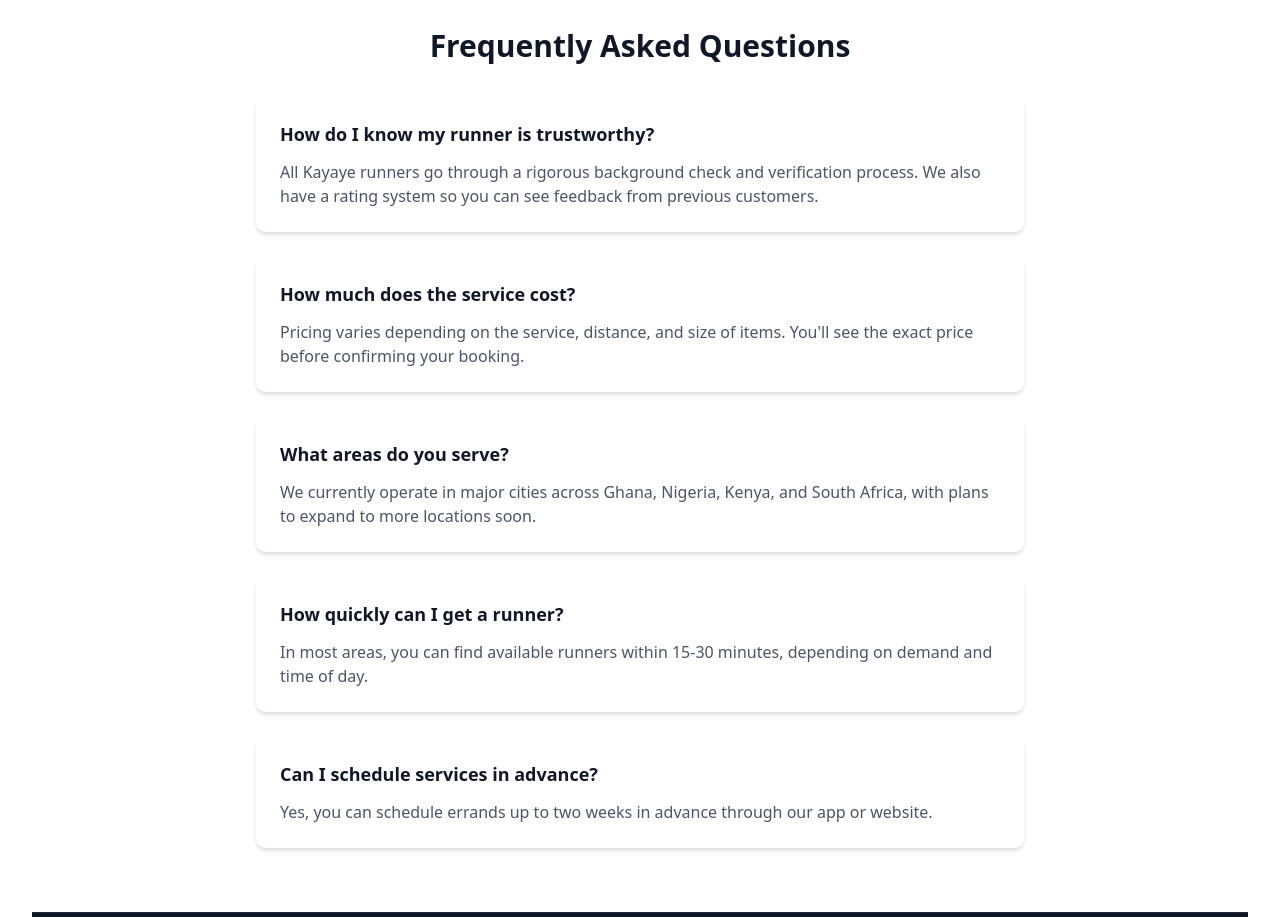
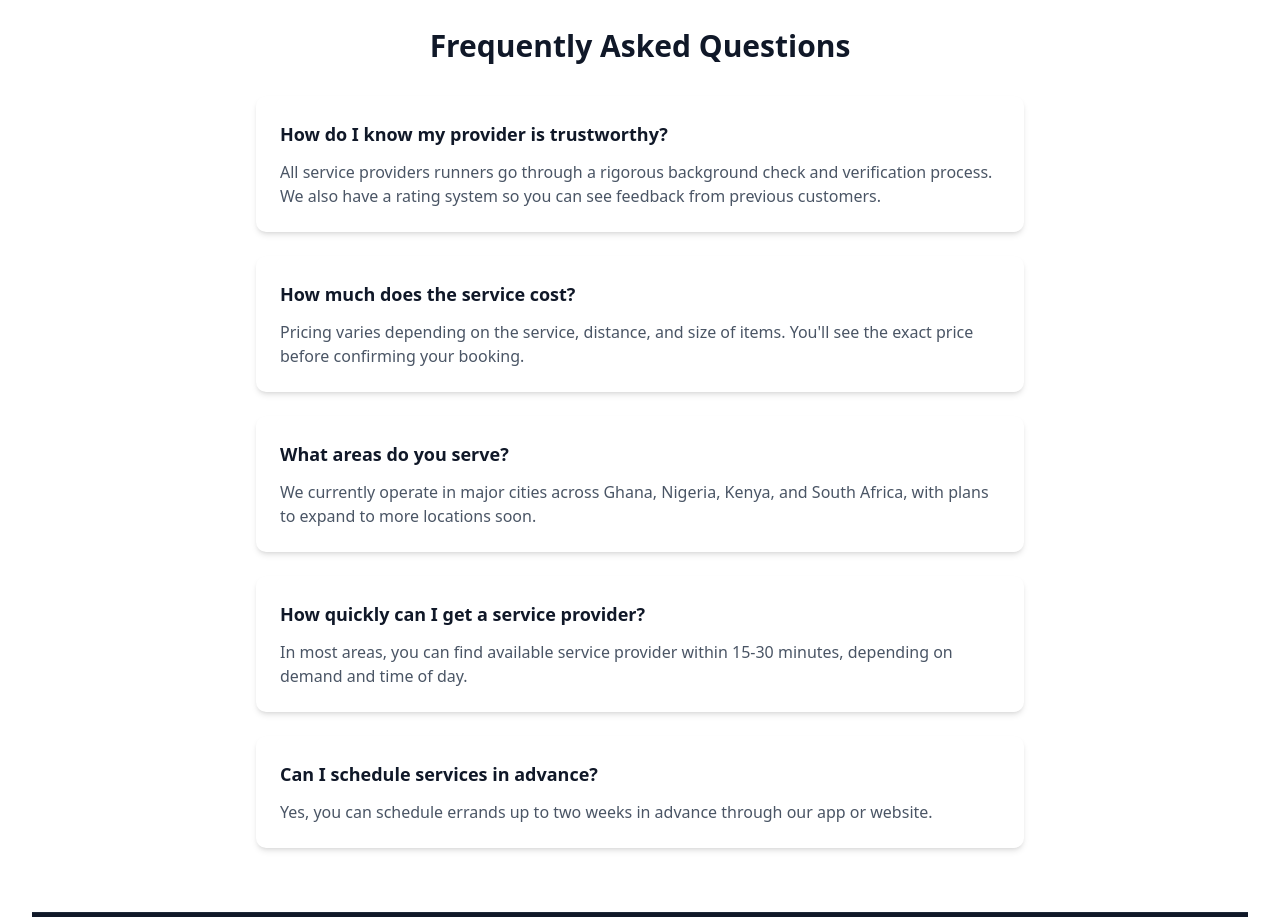
Before and after one commit to MrEshunOfficial/errand_mate, a Next.js app: page / in a window 1280 px wide. Shown: the part 3640-4557 px from the top of the page. Built offline with nearby package versions, Linux system fonts and the light colour scheme; no server answers.

Commit message:
typo errors

```diff
--- a/src/components/ui/FAQSection.tsx
+++ b/src/components/ui/FAQSection.tsx
@@ -7,9 +7,9 @@ interface FAQItem {
 
 const faqs: FAQItem[] = [
   {
-    question: "How do I know my runner is trustworthy?",
+    question: "How do I know my provider is trustworthy?",
     answer:
-      "All Kayaye runners go through a rigorous background check and verification process. We also have a rating system so you can see feedback from previous customers.",
+      "All service providers runners go through a rigorous background check and verification process. We also have a rating system so you can see feedback from previous customers.",
   },
   {
     question: "How much does the service cost?",
@@ -22,9 +22,9 @@ const faqs: FAQItem[] = [
       "We currently operate in major cities across Ghana, Nigeria, Kenya, and South Africa, with plans to expand to more locations soon.",
   },
   {
-    question: "How quickly can I get a runner?",
+    question: "How quickly can I get a service provider?",
     answer:
-      "In most areas, you can find available runners within 15-30 minutes, depending on demand and time of day.",
+      "In most areas, you can find available service provider within 15-30 minutes, depending on demand and time of day.",
   },
   {
     question: "Can I schedule services in advance?",
```
